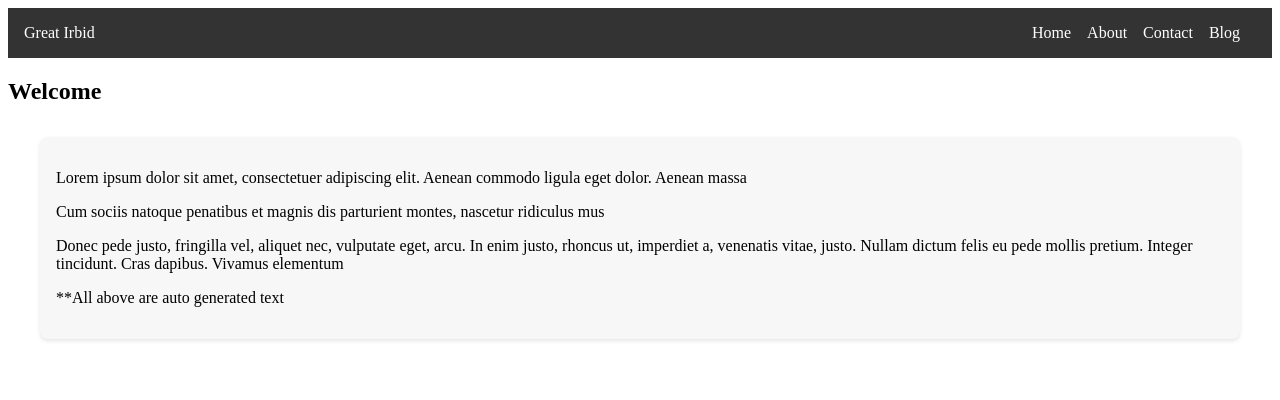
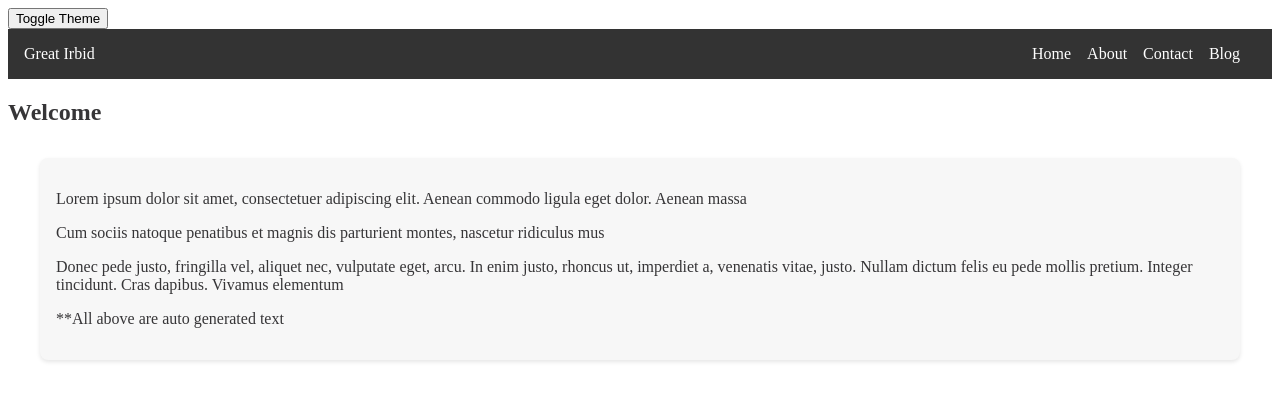
Before and after one commit to AmJaradat01/React-Web-App-Test, a React (Create React App) app: page / in a window 1280 px wide. Shown: the top 400 px of the page. Built offline with nearby package versions, Linux system fonts and the light colour scheme.

Commit message:
- add dark/light theme toggle

```diff
--- a/src/App.js
+++ b/src/App.js
@@ -1,10 +1,18 @@
-import React from 'react';
+import React, { useState } from 'react';
 import { BrowserRouter as Router, Route, Routes, Link } from 'react-router-dom';
 import HomePage from './pages/HomePage';
 import AboutPage from './pages/AboutPage';
 import ContactPage from './pages/ContactPage';
 import BlogPage from './pages/BlogPage';
-import styled from 'styled-components';
+import styled, { ThemeProvider, createGlobalStyle } from 'styled-components';
+import { lightTheme, darkTheme } from './style/theme';
+
+const GlobalStyles = createGlobalStyle`
+  body {
+    background-color: ${(props) => props.theme.body};
+    color: ${(props) => props.theme.text};
+  }
+`;
 
 const Header = styled.header`
   display: flex;
@@ -27,7 +35,18 @@ const Nav = styled.nav`
 `;
 
 function App() {
+  const [theme, setTheme] = useState(localStorage.getItem('theme') || 'light');
+
+  const themeToggler = () => {
+    const newTheme = theme === 'light' ? 'dark' : 'light';
+    setTheme(newTheme);
+    localStorage.setItem('theme', newTheme);
+  };
+
   return (
+    <ThemeProvider theme={theme === 'light' ? lightTheme : darkTheme}>
+      <GlobalStyles />
+      <button onClick={themeToggler}>Toggle Theme</button>
       <Router>
         <div>
           <Header>
@@ -47,6 +66,7 @@ function App() {
           </Routes>
         </div>
       </Router>
+    </ThemeProvider>
   );
 }
 
--- /dev/null
+++ b/src/style/theme.js
@@ -0,0 +1,9 @@
+export const lightTheme = {
+    body: '#FFF',
+    text: '#363537',
+};
+
+export const darkTheme = {
+    body: '#363537',
+    text: '#FAFAFA',
+};
```
Lines whose indentation alone changed are shown as unchanged.
